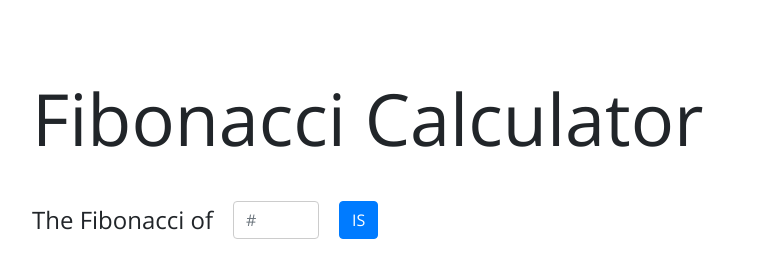
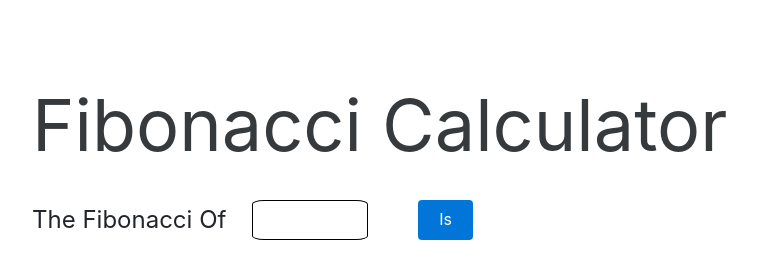
Before and after one commit to Itc-bootcamp-2019/js-project-1-fibonacci-bszuchmacher, a plain HTML site: page fibonacci.html in a window 1280 px wide. Shown: the whole page, without its empty margins (118-875 px from the left). Drawn offline with nearby package versions, Linux system fonts and the light colour scheme.

Commit message:
Add files via upload
had to change the html and css for formatting and make it more like the figma. :) I showed you Jon.

```diff
--- a/fibonacci.html
+++ b/fibonacci.html
@@ -3,16 +3,8 @@
   <head>
     <meta charset="UTF-8" />
     <meta name="viewport" content="width=device-width, initial-scale=1.0" />
-
-		<!--My CSS style file-->
-		<link rel="stylesheet" href="style.css" />
-
-		<!--Fonts Ref-->
-		<link
-			href="https://fonts.googleapis.com/css?family=Open+Sans&display=swap"
-			rel="stylesheet"
-		/>
-		<!--Bootstrap CSS-->
+    <title>Fibonacci</title>
+    <!-- Bootstrap CSS -->
     <link
       rel="stylesheet"
       href="https://stackpath.bootstrapcdn.com/bootstrap/4.4.1/css/bootstrap.min.css"
@@ -20,27 +12,42 @@
       crossorigin="anonymous"
     />
 
-		<title>Fibby Project!!</title>
+    <!-- Bootstrap JS -->
+    <script
+      src="https://code.jquery.com/jquery-3.4.1.slim.min.js"
+      integrity="sha384-J6qa4849blE2+poT4WnyKhv5vZF5SrPo0iEjwBvKU7imGFAV0wwj1yYfoRSJoZ+n"
+      crossorigin="anonymous"
+    ></script>
+    <script
+      src="https://cdn.jsdelivr.net/npm/popper.js@1.16.0/dist/umd/popper.min.js"
+      integrity="sha384-Q6E9RHvbIyZFJoft+2mJbHaEWldlvI9IOYy5n3zV9zzTtmI3UksdQRVvoxMfooAo"
+      crossorigin="anonymous"
+    ></script>
+    <script
+      src="https://stackpath.bootstrapcdn.com/bootstrap/4.4.1/js/bootstrap.min.js"
+      integrity="sha384-wfSDF2E50Y2D1uUdj0O3uMBJnjuUD4Ih7YwaYd1iqfktj0Uod8GCExl3Og8ifwB6"
+      crossorigin="anonymous"
+    ></script>
+
     <link rel="stylesheet" href="style.css" />
   </head>
-    <body>
+
+  <body class="parent">
+    <div class="parent box column" style="align-items: normal;">
+      <div class="parent text text-center">
         <h1>Fibonacci Calculator</h1>
-      <div class="content">
-        <span>
-          The Fibonacci of
-        </span>
-        <input
-          id="inputField"
-          class="form-control"
-          type="text"
-          placeholder="#"
-          aria-label="Search"
-        />
-        <button onclick="buttonClicked()" id="button" class="btn btn-primary">
-          IS
-        </button>
-        <span id="y"></span>
       </div>
+      <div class="subtitle parent">
+        <div class="parent box">
+          <form>
+            The Fibonacci Of  <input type="text" name="fname" id="question" />
+          </form>
+          <button onclick="buttonClicked()">Is</button>
+          <h4 id="answer"></h4>
+        </div>
+      </div>
+    </div>
+
     <script src="fibonacci.js"></script>
   </body>
 </html>
--- a/fibonacci.js
+++ b/fibonacci.js
@@ -1,21 +1,23 @@
-function fibo(x) {
-	let first = 0;
-	let second = 1;
-	let y = 0;
+let text = document.getElementById("answer");
 
-	for (let i = 2; i <= x ; i++ ) {
-		y = first + second;
-		first = second;
-		second = y;
-	}
-	return y;
-
+function fib(num) {
+  if (num === 0 || num === 1) {
+    return num;
+  } else {
+    return fib(num - 2) + fib(num - 1);
+  }
 }
 
-calcButton.addEventListener("click", () => {
-	let x = document.getElementById("x").value;
-	let y = fibo(x);
-
-	const docY = document.getElementById("y");
-	docY.innerText = y;
-});
+function buttonClicked() {
+  let http = new XMLHttpRequest();
+  const url = "http://localhost:5050/fibonacci/" + document.getElementById("question").value;
+  http.open("GET", url, true);
+  http.onreadystatechange = function() {
+    if (http.readyState == 4 && http.status == 200) {
+      let f = http.responseText;
+      const a = JSON.parse(f).result;
+      text.innerText = a;
+    }
+  };
+  http.send();
+}
--- a/style.css
+++ b/style.css
@@ -1,43 +1,83 @@
+.parent {
+	display: flex;
+  }
+
+
+  .column {
+	flex-direction: column;
+  }
 
   body {
-  padding-top: 75px;
+	height: 100vh;
 	padding-left: 150px;
-  font-family: "Open Sans", sans-serif;
+	padding-top: 50px;
+	justify-content: left;
+	align-items: top;
+	display: flex;
   }
-span,
-p {
-  font-size: 24px;
+
+  .box {
+	width: auto;
+	height: 30%;
+	justify-content: center;
+	align-items: center;
+	justify-content: space-evenly;
   }
+
   h1 {
+	font-style: normal;
+	font-weight: normal;
 	font-size: 72px;
-  margin-bottom: 40px;
+	line-height: 79px;
+	color: #373a3c;
+	margin: 0;
   }
-.content {
-  display: flex;
+
+  h4 {
+	font-weight: 400;
+	margin: 0;
+	text-decoration: underline;
+	margin-left: 5%;
+  }
+
+  .subtitle {
+	width: 95%;
+	justify-content: left;
+  }
+
+  .subtitle .box {
+	align-items: center;
+	justify-content: left;
+	width: 90%;
 	height: 100%;
-  align-items: center;
-  padding-right: 20px;
   }
-.form-control {
-	width: 86px;
-	height: 38px;
-	background: #ffffff;
-	border: 1px solid #cccccc;
+
+  .subtitle .box form input {
+	width: 30%;
+	border-radius: 10%;
+	border: 0.5px solid black;
+	margin-left: 5%;
+  }
+
+  form {
+	width: 65%;
+	justify-content: space-evenly;
+	font-size: x-large;
+  }
+
+  button {
+	background: #0275d8;
+	border: none;
 	box-sizing: border-box;
 	border-radius: 4px;
-	margin-left: 20px;
+	font-style: normal;
+	font-weight: normal;
+	font-size: 16px;
+	line-height: 21px;
+	height: 100%;
+	text-align: center;
+	padding-left: 3.5%;
+	padding-right: 3.5%;
+
+	color: #ffffff;
   }
-
-#button {
-	width: 39px;
-	height: 38px;
-	box-sizing: border-box;
-	border-radius: 4px;
-	margin-left: 20px;
-
-}
-#y {
-  font-weight: bold;
-  text-decoration: underline;
-  margin-left: 15px;
-}
```
Lines whose indentation alone changed are shown as unchanged.
